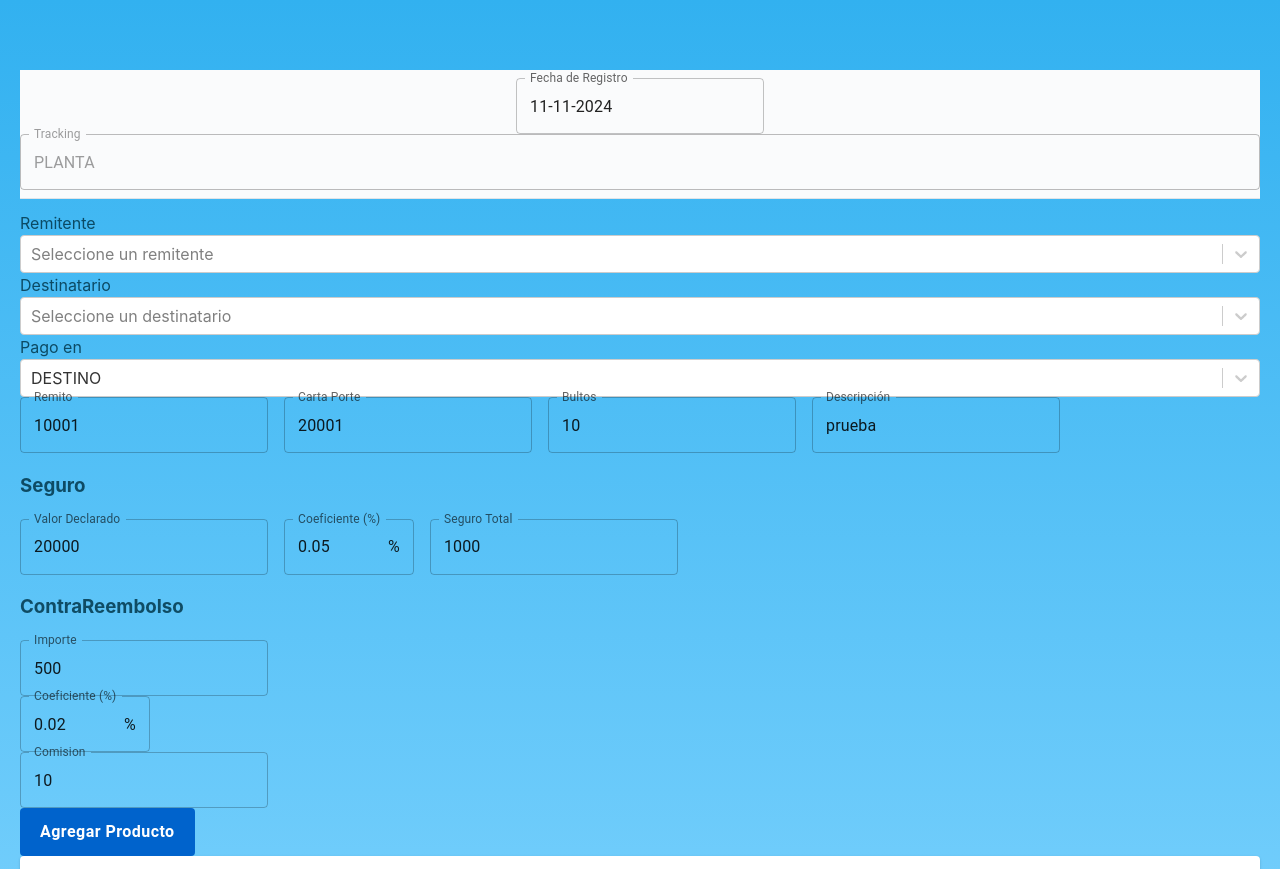
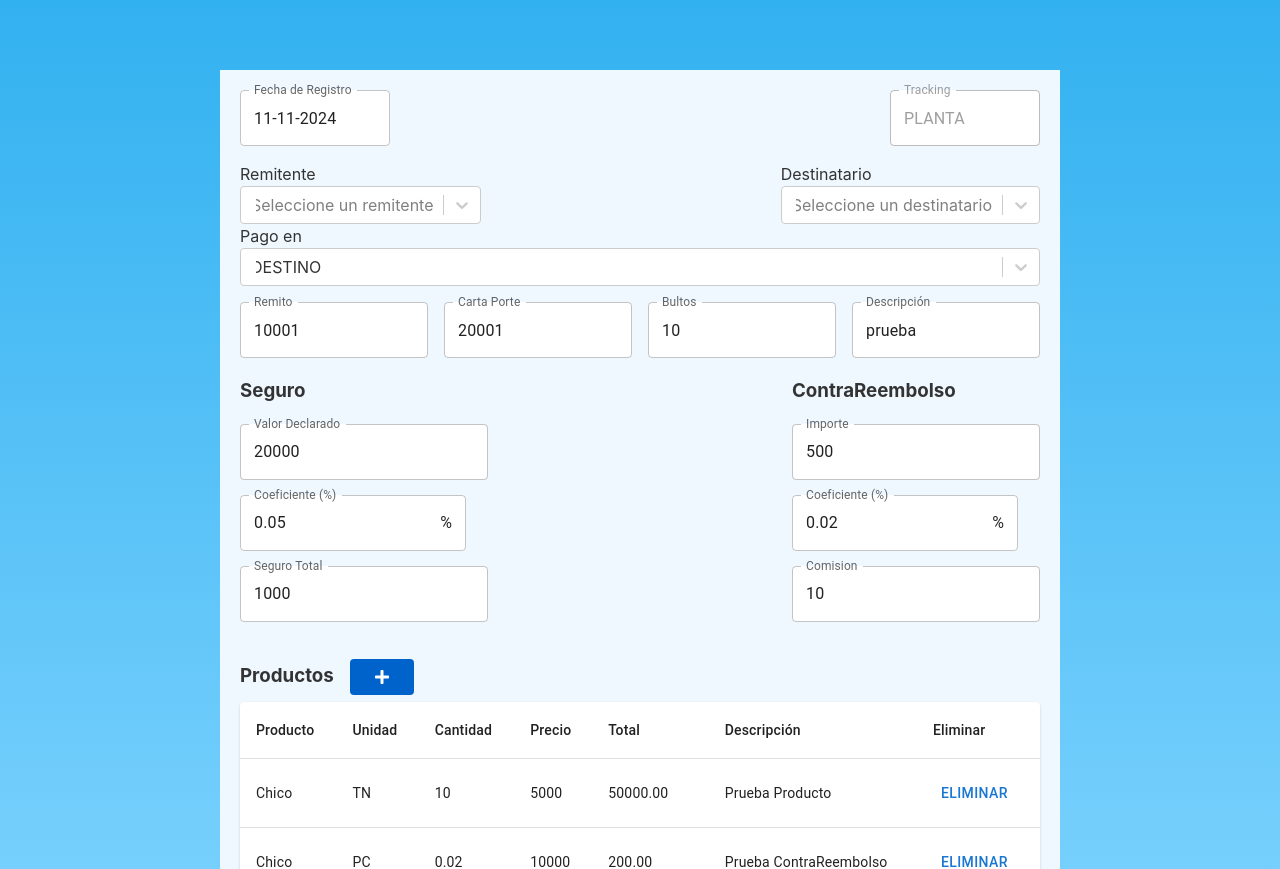
Before and after one commit to lucatass/SiroTransportesFrontEnd, a React (Vite) app: page / in a window 1280 px wide. Shown: the top 869 px of the page. Built offline with nearby package versions, Linux system fonts and the light colour scheme.

Commit message:
calculos de coeficiente

```diff
--- a/src/remito-maqueta/RemitoFormMock.css
+++ b/src/remito-maqueta/RemitoFormMock.css
@@ -1,13 +1,3 @@
-:root {
-  --primary-color: #4a90e2;
-  --secondary-color: #50c878;
-  --background-color: #fafbfc;
-  --divider-color: #e0e4e8;
-  --text-color: #333333;
-  --subheader-color: #4a4a4a;
-  --error-color: #e74c3c;
-  --info-color: #4a90e2;
-}
 
 body {
   font-family: Arial, sans-serif;
@@ -15,186 +5,25 @@ body {
   color: var(--text-color);
 }
 
-/* Header dentro del formulario con altura compacta */
-.form-header {
-  text-align: center;
-  padding: 0.5rem 0; /* Reducción del padding */
-  background-color: var(--background-color);
-  border-bottom: 1px solid var(--divider-color);
-  margin-bottom: 0.75rem; /* Ajuste de separación inferior */
+.remitos-form {
+  max-width: 800px;
+  margin: 0 auto;
+  padding: 20px;
+  background-color: aliceblue;
 }
 
-.form-header h2 {
-  color: var(--primary-color);
-  font-size: 1.5rem; /* Ligero ajuste en tamaño de fuente */
-  font-weight: 600;
-  margin: 0;
+input, select {
+  background-color: white!important;
+}
+.seguro-item{
+  margin-bottom: 15px;
+}
+.reembolso-item {
+  margin-bottom: 15px;
 }
 
-.test-form {
-  display: flex;
-  flex-direction: column;
-  gap: 1.5rem;
-  max-width: 1000px;
-  margin: auto;
-  padding: 1.5rem 1.5rem 2rem 1.5rem;
-  border-radius: 8px;
-  background-color: var(--background-color);
+
+/* Estilos para el input de coeficiente porque sino no está todo en blanco */
+.MuiInputBase-root.MuiOutlinedInput-root.MuiInputBase-colorPrimary.MuiInputBase-formControl.MuiInputBase-adornedEnd.css-jupps9-MuiInputBase-root-MuiOutlinedInput-root {
+  background-color: white!important;
 }
-
-.form-row {
-  display: flex;
-  flex-wrap: wrap;
-  gap: 1rem;
-}
-
-.spaced-between {
-  justify-content: space-between;
-}
-
-.dropdown-row {
-  gap: 1.5rem;
-}
-
-.dropdown-field {
-  flex: 1;
-}
-
-.grid-container {
-  display: grid;
-  grid-template-columns: repeat(3, 1fr);
-  gap: 0.75rem;
-}
-
-/* Ajuste de altura para inputs en Seguro, ContraReembolso y Detalles del Envío */
-.form-group .MuiInputBase-root {
-  background-color: #fff;
-  min-height: 42px;
-  padding: 0.5rem;
-}
-
-.compact-grid .grid-container {
-  grid-template-columns: repeat(4, minmax(0, 1fr));
-  gap: 0.5rem;
-}
-
-.compact-inputs .MuiTextField-root,
-.compact-inputs .MuiFormControl-root {
-  width: 100%;
-  background-color: #fff;
-}
-
-.form-group {
-  border-top: 1px solid var(--divider-color);
-  padding-top: 0.75rem;
-}
-
-.form-group h3 {
-  color: var(--subheader-color);
-  font-size: 1.15rem;
-  font-weight: 500;
-  margin-top: -0.3rem;
-  padding-left: 0.25rem;
-  padding-bottom: 0.5rem;
-}
-
-/* Organización de Seguro y ContraReembolso en dos columnas */
-.two-column-group {
-  display: flex;
-  justify-content: space-between;
-  gap: 1.5rem;
-}
-
-.two-column-group .form-group {
-  flex: 1;
-  margin-top: 0;
-}
-
-.product-table-container {
-  border-top: 1px solid var(--divider-color);
-  padding-top: 1rem;
-  margin-top: 1rem;
-}
-
-/* Estilo de las leyendas de error y mensajes informativos */
-.status-message {
-  font-size: 0.9rem;
-  color: var(--info-color);
-  text-align: center;
-  background-color: #e6f0fc;
-  padding: 0.75rem;
-  border-radius: 6px;
-  margin: 0.5rem 0;
-}
-
-.error-message {
-  color: var(--error-color);
-  font-size: 0.85rem;
-  margin-top: 0.5rem;
-  background-color: #fdecea;
-  padding: 0.5rem;
-  border-radius: 6px;
-}
-
-.action-buttons {
-  display: flex;
-  justify-content: center;
-  gap: 1rem;
-  margin-top: 1.5rem;
-}
-
-.action-buttons .MuiButton-root {
-  min-width: 130px;
-  padding: 0.6rem 1.2rem;
-  font-weight: 600;
-  color: #fff;
-  text-transform: uppercase;
-  border-radius: 6px;
-  transition: background-color 0.3s ease;
-}
-
-.action-buttons .MuiButton-root:nth-child(1) {
-  background-color: var(--secondary-color);
-}
-
-.action-buttons .MuiButton-root:nth-child(1):hover {
-  background-color: #45b267;
-}
-
-.action-buttons .MuiButton-root:nth-child(2) {
-  background-color: var(--primary-color);
-}
-
-.action-buttons .MuiButton-root:nth-child(2):hover {
-  background-color: #3a78c9;
-}
-
-/* Inputs */
-.MuiOutlinedInput-notchedOutline {
-  border-color: var(--divider-color);
-}
-
-.MuiOutlinedInput-root:hover .MuiOutlinedInput-notchedOutline {
-  border-color: var(--primary-color);
-}
-
-.Mui-focused .MuiOutlinedInput-notchedOutline {
-  border-color: var(--primary-color);
-}
-
-.MuiFormLabel-root.Mui-focused {
-  color: var(--primary-color);
-}
-
-.client-details {
-  margin-top: 0.5rem;
-  padding: 0.5rem;
-  border: 1px solid var(--divider-color);
-  border-radius: 6px;
-  background-color: #f9f9f9;
-  font-size: 0.9rem;
-}
-
-.client-details p {
-  margin: 0.2rem 0;
-}
--- a/src/remito-maqueta/RemitoFormMock.tsx
+++ b/src/remito-maqueta/RemitoFormMock.tsx
@@ -14,6 +14,8 @@ import customParseFormat from "dayjs/plugin/customParseFormat";
 import "dayjs/locale/es";
 import "./RemitoFormMock.css";
 import { TipoProducto } from "./remitoConstants";
+import { FaPlus } from "react-icons/fa";
+
 
 dayjs.extend(customParseFormat);
 
@@ -129,14 +131,15 @@ const RemitoFormMock: React.FC = () => {
       <form className="remitos-form">
 
         {/* Fila superior con Fecha de Registro y Tracking */}
-        <Box className="section">
-          <Box className="form-header">
+          <Box className="form-header" sx={{ display: "flex", justifyContent: "space-between", alignItems: "center", marginBottom: 2 }}>
+            <Box sx={{ width: "150px"}}>
               <FormDatePicker name="fecha" label="Fecha de Registro" />
+            </Box>
+            <Box sx={{ width: "150px"}}>
               <TextField
                 label="Tracking"
                 variant="outlined"
                 value={initialData?.tracking}
-              fullWidth
                 disabled
               />
             </Box>
@@ -144,7 +147,7 @@ const RemitoFormMock: React.FC = () => {
 
         {/* Fila de Remitente y Destinatario */}
         <Box>
-          <Box className="form-column">
+          <Box className="form-column" sx={{display: "flex", justifyContent: "space-between", alignItems: "center"}}>
             <ClientSelector
               name="remitenteId"
               label="Remitente"
@@ -155,9 +158,9 @@ const RemitoFormMock: React.FC = () => {
               ]}
               errors={methods.formState.errors}
               data={clientes}
+
             />
-          </Box>
-          <Box className="form-column">
+
             <ClientSelector
               name="destinatarioId"
               label="Destinatario"
@@ -173,7 +176,7 @@ const RemitoFormMock: React.FC = () => {
         </Box>
 
         {/* Fila de Pago en */}
-        <Box className="payment-field">
+        <Box className="payment-field" sx={{marginBottom: 2}}>
           <label>Pago en</label>
           <Controller
             name="tipoPago"
@@ -204,8 +207,8 @@ const RemitoFormMock: React.FC = () => {
         </Box>
 
         {/* Fila de Remito, CartaPorte, Bultos y Descripción */}
-        <FormRow className="flex-row">
-          <Box className="flex-column">
+        <Box className="datos-pago" sx={{ display: "flex", gap: 2 }}>
+          <Box className="datos-pago-item" sx={{ width: "200px" }}>
             <TextField
               label="Remito"
               variant="outlined"
@@ -216,7 +219,7 @@ const RemitoFormMock: React.FC = () => {
               helperText={errors.remito?.message}
             />
           </Box>
-          <Box className="flex-column">
+          <Box className="datos-pago-item" sx={{ width: "200px" }}>
             <TextField
               label="Carta Porte"
               variant="outlined"
@@ -227,7 +230,7 @@ const RemitoFormMock: React.FC = () => {
               helperText={errors.cartaPorte?.message}
             />
           </Box>
-          <Box className="flex-column">
+          <Box className="datos-pago-item" sx={{ width: "200px" }}>
             <TextField
               label="Bultos"
               variant="outlined"
@@ -238,7 +241,7 @@ const RemitoFormMock: React.FC = () => {
               helperText={errors.bultos?.message}
             />
           </Box>
-          <Box className="flex-column">
+          <Box className="datos-pago-item" sx={{ width: "200px" }}>
             <TextField
               label="Descripción"
               variant="outlined"
@@ -249,15 +252,15 @@ const RemitoFormMock: React.FC = () => {
               helperText={errors.descripcion?.message}
             />
           </Box>
-        </FormRow>
+        </Box>
 
         {/* Grupo de Seguro y ContraReembolso en dos filas */}
-        <Box className="field-group-container compact">
+        <Box className="seguro-reembolso-container" sx={{ display: "flex", justifyContent: "space-between" }}>
           {/* Fila de Seguro */}
-          <Box className="field-group compact">
+          <Box className="seguro">
             <h3>Seguro</h3>
-            <FormRow className="flex-row compact-row">
-              <Box className="flex-column compact-column">
+            <FormRow className="seguro-row">
+              <Box className="seguro-item">
                 <TextField
                   label="Valor Declarado"
                   type="number"
@@ -267,8 +270,9 @@ const RemitoFormMock: React.FC = () => {
                   helperText={errors.seguro?.valorDeclarado?.message}
                 />
               </Box>
-              <Box className="flex-column compact-column">
+              <Box className="seguro-item">
                 <TextField
+                  sx={{ width: "226px" }}
                   label="Coeficiente (%)"
                   type="number"
                   {...register("seguro.coeficiente")}
@@ -287,7 +291,7 @@ const RemitoFormMock: React.FC = () => {
                   }}
                 />
               </Box>
-              <Box className="flex-column compact-column">
+              <Box className="seguro-item">
                 <TextField
                   label="Seguro Total"
                   type="number"
@@ -295,16 +299,20 @@ const RemitoFormMock: React.FC = () => {
                   className="styled-input compact-input"
                   error={!!errors.seguro?.seguro}
                   helperText={errors.seguro?.seguro?.message}
+                  value={
+                    (methods.watch("seguro.valorDeclarado") || 0) *
+                    (methods.watch("seguro.coeficiente") || 0)
+                    }
                 />
               </Box>
             </FormRow>
           </Box>
 
           {/* Fila de ContraReembolso */}
-          <Box className="field-group compact">
+          <Box className="reembolso" >
             <h3>ContraReembolso</h3>
-            <Box className="flex-row compact-row">
-              <Box className="flex-column compact-column">
+            <Box className="reembolso-row">
+              <Box className="reembolso-item">
                 <TextField
                   label="Importe"
                   type="number"
@@ -314,8 +322,9 @@ const RemitoFormMock: React.FC = () => {
                   helperText={errors.contraReembolso?.importe?.message}
                 />
               </Box>
-              <Box className="flex-column compact-column">
+              <Box className="reembolso-item">
                 <TextField
+                  sx={{ width: "226px" }}
                   label="Coeficiente (%)"
                   type="number"
                   {...register("contraReembolso.coeficiente")}
@@ -334,7 +343,7 @@ const RemitoFormMock: React.FC = () => {
                   }}
                 />
               </Box>
-              <Box className="flex-column compact-column">
+              <Box className="reembolso-item">
                 <TextField
                   label="Comision"
                   type="number"
@@ -342,6 +351,10 @@ const RemitoFormMock: React.FC = () => {
                   className="styled-input compact-input"
                   error={!!errors.contraReembolso?.comision}
                   helperText={errors.contraReembolso?.comision?.message}
+                  value={
+                  (methods.watch("contraReembolso.importe") || 0) *
+                  (methods.watch("contraReembolso.coeficiente") || 0)
+                  }
                 />
               </Box>
             </Box>
@@ -349,9 +362,10 @@ const RemitoFormMock: React.FC = () => {
         </Box>
 
         {/* Botón para Agregar Producto */}
-        <Box>
+        <Box sx={{ display: "flex", alignItems: "center", gap: 2, margin: "20px 0 5px" , height: "40px" }}>
+          <h3>Productos</h3>
           <CustomButton onClick={productDialog.openDialog}>
-            Agregar Producto
+            {<FaPlus />}
           </CustomButton>
         </Box>
 
@@ -369,7 +383,7 @@ const RemitoFormMock: React.FC = () => {
         />
 
         {/* Botón de Guardar */}
-        <Box>
+        <Box sx={{ display: "flex", justifyContent: "center", alignItems: "center", marginTop: 2 }}>
           <CustomButton
             type="submit"
             aria-label={"Guardar Remito"}
--- a/src/theme/App.css
+++ b/src/theme/App.css
@@ -6,6 +6,14 @@
   --text-color: rgba(3, 57, 78, 0.87);
   --sidebar-bg-color: #333;
   --sidebar-hover-bg-color: #444;
+  --primary-color: #4a90e2;
+  --secondary-color: #50c878;
+  --background-color: #fafbfc;
+  --divider-color: #e0e4e8;
+  --text-color: #333333;
+  --subheader-color: #4a4a4a;
+  --error-color: #e74c3c;
+  --info-color: #4a90e2;
 
   font-family: Inter, system-ui, Avenir, Helvetica, Arial, sans-serif;
   line-height: 1.5;
```
Lines whose indentation alone changed are shown as unchanged.
